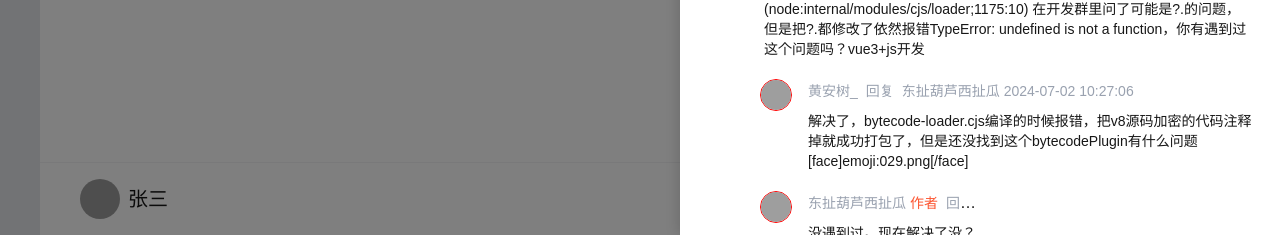
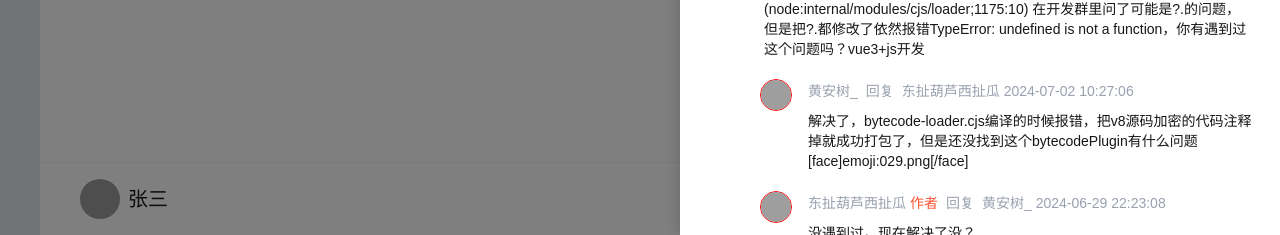
Before and after one commit to yanglian-web3/nextjs-blog, a Next.js app: page /detail/1 in a window 1280 px wide. Both pictures are taken after a click on the element "10". Shown: the part 565-800 px from the top of the page. Built offline with nearby package versions, Linux system fonts and the light colour scheme; grey boxes are pictures that could not be loaded.

Commit message:
修改【评论】处理鼠标移动显示多个回复问题——将评论组件改成渲染数组

```diff
--- a/src/components/detail/detail-comment/comment-list-item.tsx
+++ b/src/components/detail/detail-comment/comment-list-item.tsx
@@ -24,12 +24,13 @@ export default function CommentListItem({ info, sub, isSub = false}: { info: Com
         }
         return <span className={"user-name text-sm text-gray-400 whitespace-nowrap"}>{userName} {postTime}</span>
     }
-    return <div className={`comment-list-item-container mb-5 ${isSub ? "ml-13" : ""}`} key={commentId}>
+    return <>
+        <div className={`comment-list-item-container mb-5 ${isSub ? "ml-13" : ""}`} key={commentId}>
             <div className={"comment-list-item flex mb-5"}>
                 <div className={`comment-user-head-container cursor-pointer mr-4 flex-shrink-0 ${ isSub ? "w-8 h-8" : "w-10 h-10"}`}>
                     <img className={"comment-user-head-img"} src={avatar ||  ""} alt=""/>
                 </div>
-            <div className={"info-right-container"}>
+                <div className={"info-right-container w-full"}>
                     <div className={"info-top-container flex justify-between items-center mb-2 w-full"}>
                         <div className={"flex-1 w-0 whitespace-nowrap overflow-ellipsis overflow-hidden"}>
                             {getInfoTopLeft()}
@@ -46,6 +47,7 @@ export default function CommentListItem({ info, sub, isSub = false}: { info: Com
                     </div>
                 </div>
             </div>
+        </div>
         {
             replay && <div className={"ml-13 mb-5"}>
                 <CommentInputSend/>
@@ -56,5 +58,5 @@ export default function CommentListItem({ info, sub, isSub = false}: { info: Com
                 return <CommentListItem info={item} isSub={ true}/>
             })
         }
-    </div>
+    </>
 }
--- a/src/components/detail/detail-comment/comment-list.tsx
+++ b/src/components/detail/detail-comment/comment-list.tsx
@@ -14,6 +14,11 @@ export default function CommentList() {
         })
     }, [])
 
+    // 渲染评论列表
+    const renderCommentList = (item: CommentItem) => {
+
+    }
+
     return <div className={"comment-list-container"}>
         {
             list && list.map((item, index) => {
```
Lines whose indentation alone changed are shown as unchanged.
